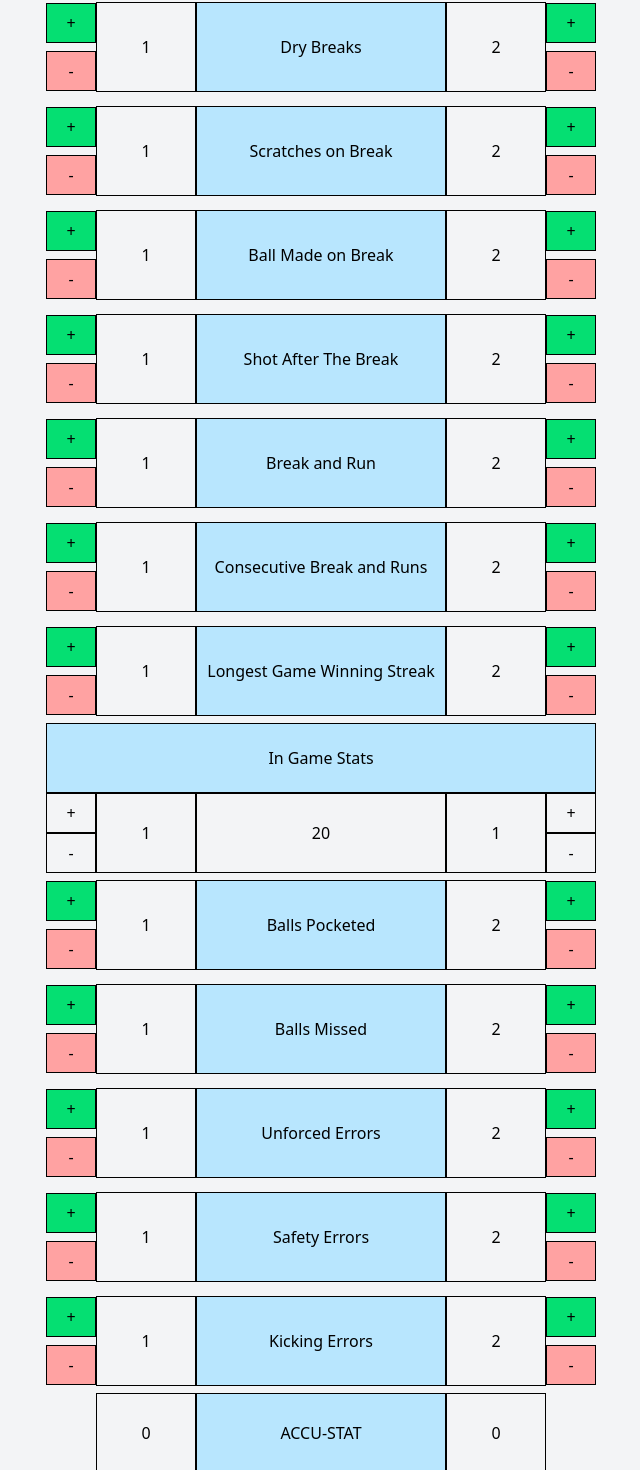
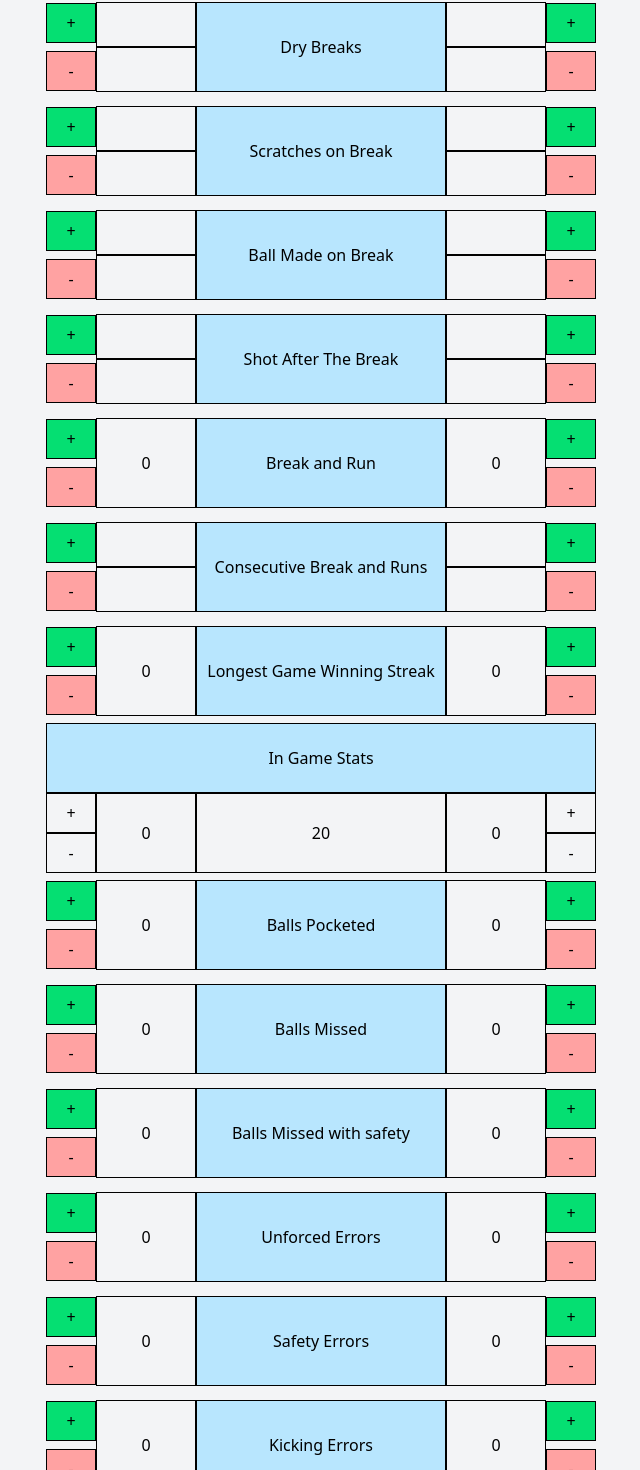
Before and after one commit to riomaemoto/accu_stat2.0, a Next.js app: page / in a window 1280 px wide. Shown: the part 303-1773 px from the top of the page, without its empty margins (319-959 px from the left). Built offline with nearby package versions, Linux system fonts and the light colour scheme.

Commit message:
added function for increase and descrease when clicking the button

```diff
--- /dev/null
+++ b/src/RecoilProvider.tsx
@@ -0,0 +1,10 @@
+"use client";
+import { RecoilRoot } from "recoil";
+
+export default function RecoilProvider({
+  children,
+}: {
+  children: React.ReactNode;
+}) {
+  return <RecoilRoot>{children}</RecoilRoot>;
+}
--- a/src/app/layout.tsx
+++ b/src/app/layout.tsx
@@ -1,6 +1,8 @@
 import type { Metadata } from "next";
 import { Geist, Geist_Mono } from "next/font/google";
 import "./globals.css";
+import { RecoilRoot } from "recoil";
+import RecoilProvider from "@/RecoilProvider";
 
 const geistSans = Geist({
   variable: "--font-geist-sans",
@@ -27,7 +29,7 @@ export default function RootLayout({
       <body
         className={`${geistSans.variable} ${geistMono.variable} antialiased`}
       >
-        {children}
+        <RecoilProvider>{children}</RecoilProvider>
       </body>
     </html>
   );
--- a/src/app/page.tsx
+++ b/src/app/page.tsx
@@ -1,47 +1,61 @@
-import Image from "next/image";
+"use client";
 import { Toprow } from "./_components/toprow";
 import { Rowbox } from "../components/rowbox";
+import {} from "@/lib/recoil/atom/atom";
 import { InGameStats } from "./_components/inGameStats";
 import { AccuStats } from "./_components/accuStat";
 import { MissSafety } from "./_components/missSafety";
+import { PercentageRowbox } from "@/components/percentageRowbox";
 
 export default function Home() {
   return (
     <div className="w-full flex flex-col items-center justify-center bg-gray-100">
       <div className="w-full max-w-[1400px] flex flex-col items-center justify-center p-5">
         <Toprow />
-        <Rowbox leftNumber={1} rightNumber={2} boxTitle="Game Score" />
-        <Rowbox leftNumber={1} rightNumber={2} boxTitle="Total Break" />
-        <Rowbox leftNumber={1} rightNumber={2} boxTitle="Dry Breaks" />
-        <Rowbox leftNumber={1} rightNumber={2} boxTitle="Scratches on Break" />
-        <Rowbox leftNumber={1} rightNumber={2} boxTitle="Ball Made on Break" />
-        <Rowbox
-          leftNumber={1}
-          rightNumber={2}
+        <Rowbox leftNumber={0} rightNumber={0} boxTitle="Game Score" />
+        <Rowbox leftNumber={0} rightNumber={0} boxTitle="Total Break" />
+        <PercentageRowbox
+          leftNumber={0}
+          rightNumber={0}
+          boxTitle="Dry Breaks"
+        />
+        <PercentageRowbox
+          leftNumber={0}
+          rightNumber={0}
+          boxTitle="Scratches on Break"
+        />
+        <PercentageRowbox
+          leftNumber={0}
+          rightNumber={0}
+          boxTitle="Ball Made on Break"
+        />
+        <PercentageRowbox
+          leftNumber={0}
+          rightNumber={0}
           boxTitle="Shot After The Break"
         />
-        <Rowbox leftNumber={1} rightNumber={2} boxTitle="Break and Run" />
-        <Rowbox
-          leftNumber={1}
-          rightNumber={2}
+        <Rowbox leftNumber={0} rightNumber={0} boxTitle="Break and Run" />
+        <PercentageRowbox
+          leftNumber={0}
+          rightNumber={0}
           boxTitle="Consecutive Break and Runs"
         />
         <Rowbox
-          leftNumber={1}
-          rightNumber={2}
+          leftNumber={0}
+          rightNumber={0}
           boxTitle="Longest Game Winning Streak"
         />
-        <InGameStats leftNumber={1} rightNumber={1} inGameStats={20} />
-        <Rowbox leftNumber={1} rightNumber={2} boxTitle="Balls Pocketed" />
-        <Rowbox leftNumber={1} rightNumber={2} boxTitle="Balls Missed" />
+        <InGameStats leftNumber={0} rightNumber={0} inGameStats={20} />
+        <Rowbox leftNumber={0} rightNumber={0} boxTitle="Balls Pocketed" />
+        <Rowbox leftNumber={0} rightNumber={0} boxTitle="Balls Missed" />
         <Rowbox
-          leftNumber={1}
-          rightNumber={2}
-          boxTitle="Unforced
-Errors"
+          leftNumber={0}
+          rightNumber={0}
+          boxTitle="Balls Missed with safety"
         />
-        <Rowbox leftNumber={1} rightNumber={2} boxTitle="Safety Errors" />
-        <Rowbox leftNumber={1} rightNumber={2} boxTitle="Kicking Errors" />
+        <Rowbox leftNumber={0} rightNumber={0} boxTitle="Unforced Errors" />
+        <Rowbox leftNumber={0} rightNumber={0} boxTitle="Safety Errors" />
+        <Rowbox leftNumber={0} rightNumber={0} boxTitle="Kicking Errors" />
         <AccuStats leftNumber={0} rightNumber={0} boxTitle="ACCU-STAT" />
         <MissSafety
           leftNumber={0}
--- /dev/null
+++ b/src/components/percentageRowbox.tsx
@@ -0,0 +1,68 @@
+"use client";
+import { RowboxProps } from "@/types";
+import { useRecoilState } from "recoil";
+
+export const PercentageRowbox = ({
+  leftNumber,
+  leftPercentage,
+  rightNumber,
+  rightPercentage,
+  boxTitle,
+}: RowboxProps) => {
+  return (
+    <div className="w-full flex">
+      <div className="w-full max-w-[1400px] flex flex-row items-center justify-center">
+        <div>
+          <button
+            className="border border-solid w-[50px] h-[40px] md:h-[40px] flex items-center justify-center bg-green-400 my-2"
+            // onClick={leftPlus}
+          >
+            +
+          </button>
+          <button
+            className="border border-solid w-[50px] h-[40px] md:h-[40px] flex items-center justify-center bg-red-300 my-2"
+            // onClick={leftMinus}
+          >
+            -
+          </button>
+        </div>
+
+        <div>
+          <div className="border border-solid w-[50px] md:w-[100px] h-[45px] flex items-center justify-center">
+            {/* {leftValue} */}
+          </div>
+          <div className="border border-solid w-[50px] md:w-[100px] h-[45px] flex items-center justify-center">
+            {leftPercentage}
+          </div>
+        </div>
+
+        <div className="border border-solid w-[140px] md:w-[250px] h-[90px] text-center flex items-center justify-center bg-sky-200 px-1">
+          {boxTitle}
+        </div>
+        <div>
+          <div className="border border-solid w-[50px] md:w-[100px] h-[45px] flex items-center justify-center">
+            {/* {rightValue} */}
+          </div>
+          <div className="border border-solid w-[50px] md:w-[100px] h-[45px] flex items-center justify-center">
+            {rightPercentage}
+          </div>
+        </div>
+
+        <div>
+          <button
+            className="border border-solid w-[50px] h-[40px] md:h-[40px] flex items-center justify-center bg-green-400 my-2"
+            // onClick={rightPlus}
+          >
+            +
+          </button>
+          <button
+            className="border border-solid w-[50px] h-[40px] md:h-[40px] flex items-center justify-center bg-red-300 my-2"
+            // onClick={rightMinus}
+          >
+            -
+          </button>
+        </div>
+      </div>
+    </div>
+  );
+};
--- a/src/components/rowbox.tsx
+++ b/src/components/rowbox.tsx
@@ -1,14 +1,40 @@
+"use client";
 import { RowboxProps } from "@/types";
+import { useState } from "react";
+export const Rowbox = ({ boxTitle }: RowboxProps) => {
+  const [leftNumber, setLeftNumber] = useState(0);
+  const [rightNumber, setRightNumber] = useState(0);
+  const incrementLeft = () => {
+    setLeftNumber(leftNumber + 1);
+  };
+  const incrementRight = () => {
+    setRightNumber(rightNumber + 1);
+  };
+  const decreaseLeft = () => {
+    if (leftNumber > 0) {
+      setLeftNumber(leftNumber - 1);
+    }
+  };
 
-export const Rowbox = ({ leftNumber, rightNumber, boxTitle }: RowboxProps) => {
+  const decreaseRight = () => {
+    if (rightNumber > 0) {
+      setRightNumber(rightNumber - 1);
+    }
+  };
   return (
     <div className="w-full flex">
       <div className="w-full max-w-[1400px] flex flex-row items-center justify-center">
         <div>
-          <button className="border border-solid w-[50px] h-[40px] md:h-[40px] flex items-center justify-center bg-green-400 my-2">
+          <button
+            className="border border-solid w-[50px] h-[40px] md:h-[40px] flex items-center justify-center bg-green-400 my-2"
+            onClick={incrementLeft}
+          >
             +
           </button>
-          <button className="border border-solid w-[50px] h-[40px] md:h-[40px] flex items-center justify-center bg-red-300 my-2">
+          <button
+            className="border border-solid w-[50px] h-[40px] md:h-[40px] flex items-center justify-center bg-red-300 my-2"
+            onClick={decreaseLeft}
+          >
             -
           </button>
         </div>
@@ -24,10 +50,16 @@ export const Rowbox = ({ leftNumber, rightNumber, boxTitle }: RowboxProps) => {
           {rightNumber}
         </div>
         <div>
-          <button className="border border-solid w-[50px] h-[40px] md:h-[40px] flex items-center justify-center bg-green-400 my-2">
+          <button
+            className="border border-solid w-[50px] h-[40px] md:h-[40px] flex items-center justify-center bg-green-400 my-2"
+            onClick={incrementRight}
+          >
             +
           </button>
-          <button className="border border-solid w-[50px] h-[40px] md:h-[40px] flex items-center justify-center bg-red-300 my-2">
+          <button
+            className="border border-solid w-[50px] h-[40px] md:h-[40px] flex items-center justify-center bg-red-300 my-2"
+            onClick={decreaseRight}
+          >
             -
           </button>
         </div>
--- /dev/null
+++ b/src/lib/recoil/atom/atom.ts
@@ -0,0 +1,157 @@
+"use client";
+
+import { atom } from "recoil";
+
+export const GameScoreleft = atom<number>({
+  key: "GameScoreleft",
+  default: 0,
+});
+
+export const GameScoreright = atom<number>({
+  key: "GameScoreright",
+  default: 0,
+});
+
+export const totalBreakleft = atom<number>({
+  key: "totalBreakleft",
+  default: 0,
+});
+
+export const totalBreakright = atom<number>({
+  key: "totalBreakright",
+  default: 0,
+});
+
+export const dryBreaksleft = atom<number>({
+  key: "dryBreaksleft",
+  default: 0,
+});
+export const dryBreaksright = atom<number>({
+  key: "dryBreaksright",
+  default: 0,
+});
+export const scratchesOnBreakleft = atom<number>({
+  key: "scratchesOnBreakleft",
+  default: 0,
+});
+export const scratchesOnBreakright = atom<number>({
+  key: "scratchesOnBreakright",
+  default: 0,
+});
+
+export const ballMadeOnBreakleft = atom<number>({
+  key: "ballMadeOnBreakleft",
+  default: 0,
+});
+export const ballMadeOnBreakright = atom<number>({
+  key: "ballMadeOnBreakright",
+  default: 0,
+});
+export const shotAfterTheBreakleft = atom<number>({
+  key: "shotAfterTheBreakleft",
+  default: 0,
+});
+export const shotAfterTheBreakright = atom<number>({
+  key: "shotAfterTheBreakright",
+  default: 0,
+});
+export const breakAndRunleft = atom<number>({
+  key: "breakAndRunleft",
+  default: 0,
+});
+export const breakAndRunright = atom<number>({
+  key: "breakAndRunright",
+  default: 0,
+});
+export const consecutiveBreakAndRunleft = atom<number>({
+  key: "consecutiveBreakAndRunleft",
+  default: 0,
+});
+export const consecutiveBreakAndRunright = atom<number>({
+  key: "consecutiveBreakAndRunright",
+  default: 0,
+});
+export const longestGameWinningStreakleft = atom<number>({
+  key: "longestGameWinningStreakleft",
+  default: 0,
+});
+export const longestGameWinningStreakright = atom<number>({
+  key: "longestGameWinningStreakright",
+  default: 0,
+});
+export const inGameStatsleft = atom<number>({
+  key: "inGameStatsleft",
+  default: 0,
+});
+export const inGameStatsright = atom<number>({
+  key: "inGameStatsright",
+  default: 0,
+});
+export const ballsPocketedleft = atom<number>({
+  key: "ballsPocketedleft",
+  default: 0,
+});
+export const ballsPocketedright = atom<number>({
+  key: "ballsPocketedright",
+  default: 0,
+});
+export const ballsMissedleft = atom<number>({
+  key: "ballsMissedleft",
+  default: 0,
+});
+export const ballsMissedright = atom<number>({
+  key: "ballsMissedright",
+  default: 0,
+});
+
+export const ballsMissedwithSafetyleft = atom<number>({
+  key: "ballsMissedwithSafetyleft",
+  default: 0,
+});
+export const ballsMissedwithSafetyright = atom<number>({
+  key: "ballsMissedwithSafetyright",
+  default: 0,
+});
+
+export const unforcedErrorsleft = atom<number>({
+  key: "unforcedErrorsleft",
+  default: 0,
+});
+export const unforcedErrorsright = atom<number>({
+  key: "unforcedErrorsright",
+  default: 0,
+});
+export const safetyErrorsleft = atom<number>({
+  key: "safetyErrorsLeft",
+  default: 0,
+});
+export const safetyErrorsright = atom<number>({
+  key: "safetyErrorsRight",
+  default: 0,
+});
+export const kickingErrorsleft = atom<number>({
+  key: "kickingErrorsLeft",
+  default: 0,
+});
+export const kickingErrorsright = atom<number>({
+  key: "kickingErrorsRight",
+  default: 0,
+});
+
+export const AccuStatsleft = atom<number>({
+  key: "AccuStatsLeft",
+  default: 0,
+});
+export const AccuStatsright = atom<number>({
+  key: "AccuStatsRight",
+  default: 0,
+});
+
+export const accustatwithMissSafetyleft = atom<number>({
+  key: "accustatwithMissSafetyleft",
+  default: 0,
+});
+export const accustatwithMissSafetyright = atom<number>({
+  key: "accustatwithMissSafetyright",
+  default: 0,
+});
--- a/src/types.ts
+++ b/src/types.ts
@@ -1,3 +1,5 @@
+import { RecoilState } from "recoil";
+
 export type RowboxProps = {
   leftNumber: number;
   leftPercentage?: number;
```
Also changed, not shown: package.json (+8 -7 lines), 2 other files (tests, documents, lock files or other folders).
